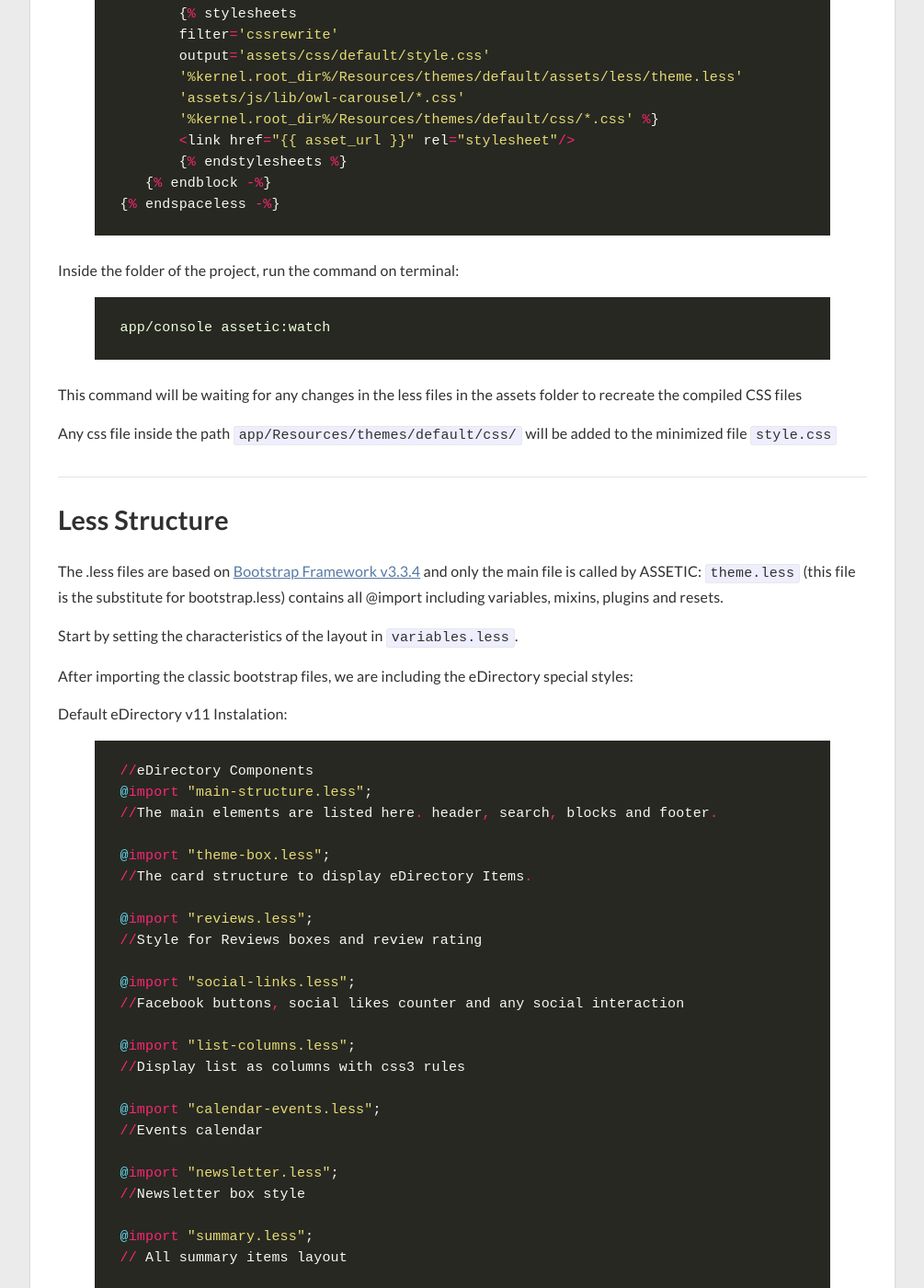
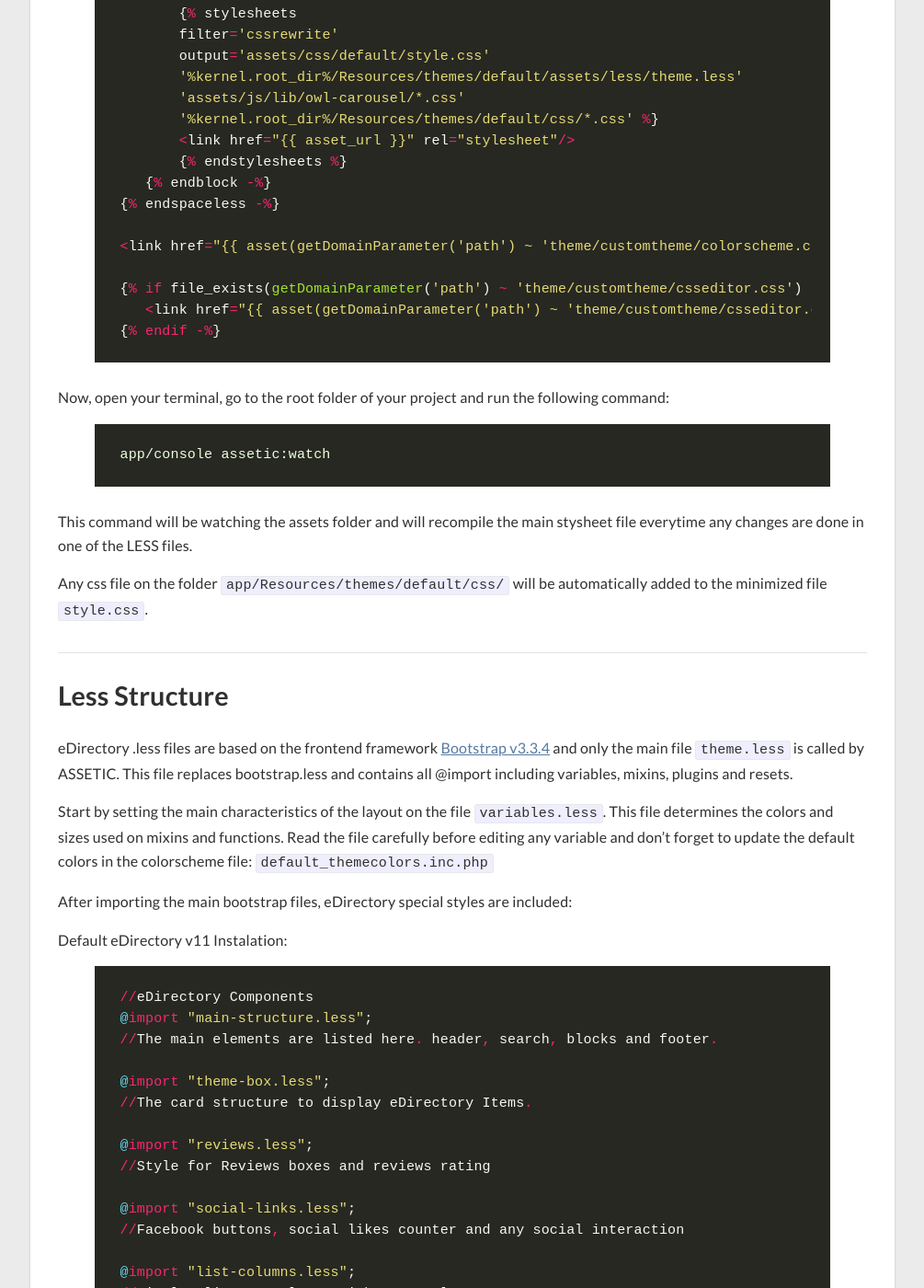
Before and after one commit to ArcaSolutions/arcasolutions.github.io, a Jekyll site: the page built from _posts/2015-12-14-less-structure.markdown, in a window 1280 px wide and 1400 px high, scrolled down 870 px. Shown: the whole window at 92% size, without its empty margins (137-1142 px from the left). Built offline with Jekyll 4.4.1, drawn with Linux system fonts in a browser that asks for light colours; nearby versions of some CDN libraries; some of the changed text lies outside the part shown.

Commit message:
Updates on Theme customization tutorial

```diff
--- a/_posts/2015-12-14-less-structure.markdown
+++ b/_posts/2015-12-14-less-structure.markdown
@@ -11,11 +11,11 @@ tags: [edirectory, custom-design]
 
 ## Introduction
 
-eDirectory 11 is built with the Synfony structure to manage the files assets. In this case, [The Assetic library](http://symfony.com/doc/current/cookbook/assetic/index.html) is the responsible for creating the main style file, minimized to be included in the frontend pages.
+eDirectory 11 is built with the PHP framework **Symfony**, which has its own way no manage assets files. The library [Assetic](http://symfony.com/doc/current/cookbook/assetic/index.html) is responsible for creating the main stylesheet file to be included in all frontend pages. It's important to mention here that this file is already minified and should not be edited while customizing a theme.
 
-Therefore, the eDirectory 11 creates 3 style files for the project:
+eDirectory 11 works with 3 main stylesheet files:
 
-1. **style.css** -> The result from assetic compilation of all .less files.
+1. **style.css** -> The result of the compilation of all .less files by Assetic.
 2. **colorscheme.css** -> This file is used when the customer uses the feature *Color Options* on Site Manager.
 3. **csseditor.css** -> Available when the customer uses the feature *CSS Editor* on Site Manager.
 
@@ -23,7 +23,7 @@ Therefore, the eDirectory 11 creates 3 style files for the project:
 
 ## Working with Less
 
-You can use LESS to build the style for your custom theme. [The Assetic](http://symfony.com/doc/current/cookbook/assetic/index.html) is the one that handles with the LESS compilation in the Symfony structure. Inside the `base.html.twig` of your theme directory the stylesheets block will call all styles for your theme:
+You can use LESS to customize your theme. On the file `base.html.twig`, the block stylesheets will call all files for your theme:
 
 {% highlight php %}
 {% raw %}
@@ -39,28 +39,33 @@ You can use LESS to build the style for your custom theme. [The Assetic](http://
        {% endstylesheets %}
    {% endblock -%}
 {% endspaceless -%}
+
+<link href="{{ asset(getDomainParameter('path') ~ 'theme/customtheme/colorscheme.css') }}" rel="stylesheet"/>
+
+{% if file_exists(getDomainParameter('path') ~ 'theme/customtheme/csseditor.css') -%}
+   <link href="{{ asset(getDomainParameter('path') ~ 'theme/customtheme/csseditor.css') }}" rel="stylesheet"/>
+{% endif -%}
 {% endraw %}
 {% endhighlight %}
 
-
-Inside the folder of the project, run the command on terminal:
+Now, open your terminal, go to the root folder of your project and run the following command:
 
 {% highlight bash %}
 app/console assetic:watch
 {% endhighlight %}
 
-This command will be waiting for any changes in the less files in the assets folder to recreate the compiled CSS files
+This command will be watching the assets folder and will recompile the main stysheet file everytime any changes are done in one of the LESS files.
 
-Any css file inside the path `app/Resources/themes/default/css/` will be added to the minimized file `style.css`
+Any css file on the folder `app/Resources/themes/default/css/` will be automatically added to the minimized file `style.css`.
 
 ---
 
 ## Less Structure
-The .less files are based on [Bootstrap Framework v3.3.4](https://github.com/twbs/bootstrap/releases/tag/v3.3.4) and only the main file is called by ASSETIC: `theme.less` (this file is the substitute for bootstrap.less) contains all @import including variables, mixins, plugins and resets.
+eDirectory .less files are based on the frontend framework [Bootstrap v3.3.4](https://github.com/twbs/bootstrap/releases/tag/v3.3.4) and only the main file `theme.less` is called by ASSETIC. This file replaces bootstrap.less and contains all @import including variables, mixins, plugins and resets.
 
-Start by setting the characteristics of the layout in `variables.less`.
+Start by setting the main characteristics of the layout on the file `variables.less`. This file determines the colors and sizes used on mixins and functions. Read the file carefully before editing any variable and don’t forget to update the default colors in the colorscheme file: `default_themecolors.inc.php`
 
-After importing the classic bootstrap files, we are including the eDirectory special styles:
+After importing the main bootstrap files, eDirectory special styles are included:
 
 Default eDirectory v11 Instalation:
 
@@ -73,7 +78,7 @@ Default eDirectory v11 Instalation:
 //The card structure to display eDirectory Items.
 
 @import "reviews.less";
-//Style for Reviews boxes and review rating
+//Style for Reviews boxes and reviews rating
 
 @import "social-links.less";
 //Facebook buttons, social likes counter and any social interaction
@@ -115,6 +120,36 @@ Default eDirectory v11 Instalation:
 
 ---
 
+## HTML Structure
+
+To customize an eDirectory theme, you'll be working on the following folders:
+
+1) `/edirectory/app/Resources/themes/default`: The main structure of the theme on Symfony's structure, using [Twig](http://twig.sensiolabs.org/), a template engine for PHP. Below are listed the main files that you should be familiar with:
+
+{% highlight php %}
+
+base.html.twig: base html structure, including the main tags html, head and body.
+
+index.html.twig: structure for the home page
+
+maintenance.html.twig: maintenance page
+
+results.html.twig: results page
+
+/assets/less: all .less files are here
+
+/blocks: the pages are structured in smaller blocks that can be found on this folder
+
+/modules: Twigs for each module, split mainly on index, results and detail
+
+/pages: secondary pages like contact us, faq, site map, etc
+
+{% endhighlight %}
+
+2) `/edirectory/web/theme/default`: eDirectory still has some legacy code that was not migrated to Symfony yet. The profile and members sections are one of those code. For the profile section, it has the same header and footer as the frontend structure, and the HTML is duplicated on this folder.
+
+------
+
 ## Literature
 
 [How to Use Assetic for Asset Management](http://symfony.com/doc/current/cookbook/assetic/asset_management.html)
```
